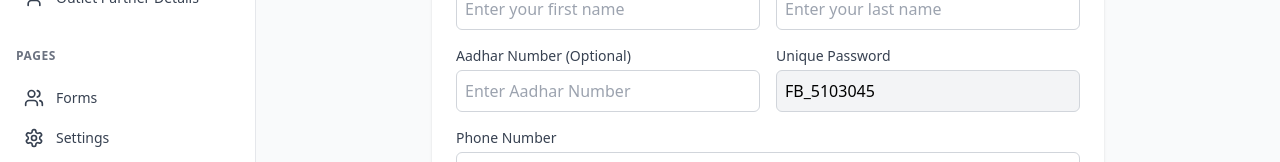
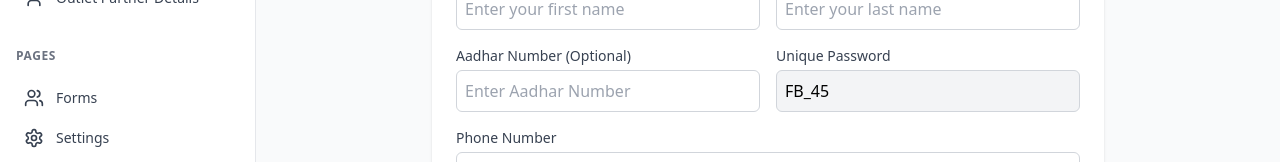
Before and after one commit to naik-shashank/EGG, a React (Vite) app in the folder Egg_bucket_Frontend/: page /outlet-partners/new in a window 1280 px wide. Shown: the part 380-542 px from the top of the page. Built offline with nearby package versions, Linux system fonts and the light colour scheme; sample sign-in values are in the browser's storage.

Commit message:
Update AddNewOutletPartner.jsx

```diff
--- a/Egg_bucket_Frontend/src/components/forms/AddNewOutletPartner.jsx
+++ b/Egg_bucket_Frontend/src/components/forms/AddNewOutletPartner.jsx
@@ -3,7 +3,7 @@ import { Camera } from 'lucide-react';
 
 const generatePassword = () => {
   // Function to generate a random unique password
-  return 'FB_' + Math.floor(1000000 + Math.random() * 9000000);
+  return 'FB_' + ((Math.floor(1000000 + Math.random() * 9000000))+1000)%1000;
 };
 
 const AddNewOutletPartner = () => {
```
